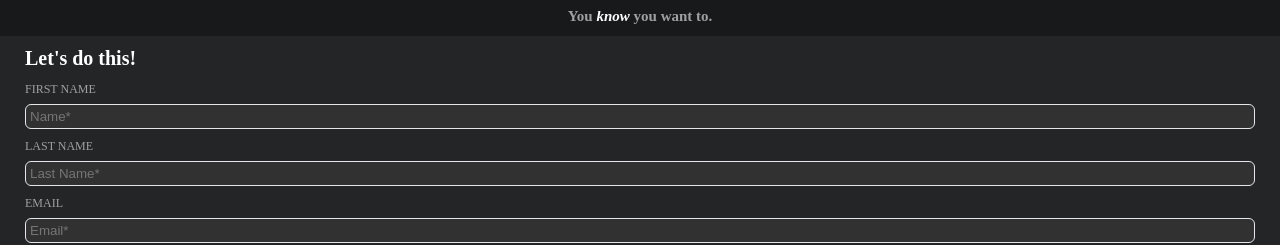
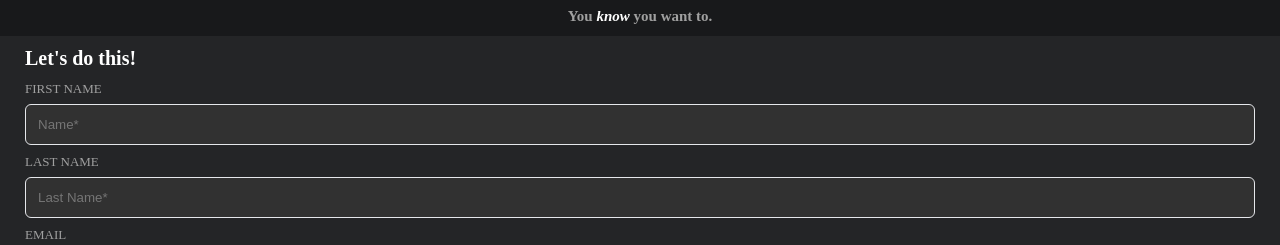
Before and after one commit to ElsonAvf/Sign-UpForm, a plain HTML site: page index.html in a window 1280 px wide. Shown: the part 558-803 px from the top of the page. Drawn offline with nearby package versions, Linux system fonts and the light colour scheme.

Commit message:
feat: Increase input size

```diff
--- a/css/style.css
+++ b/css/style.css
@@ -69,7 +69,7 @@ h1,
 
 label {
   color: #A0A0A0;
-  font-size: 12px;
+  font-size: 13px;
 }
 
 input {
@@ -103,7 +103,7 @@ input {
   width: 100%;
   border-radius: 6px;
   border: 1px solid #E5E7EB;
-  padding: 4px;
+  padding: 12px;
   background-color: #313131;
 }
 
```
